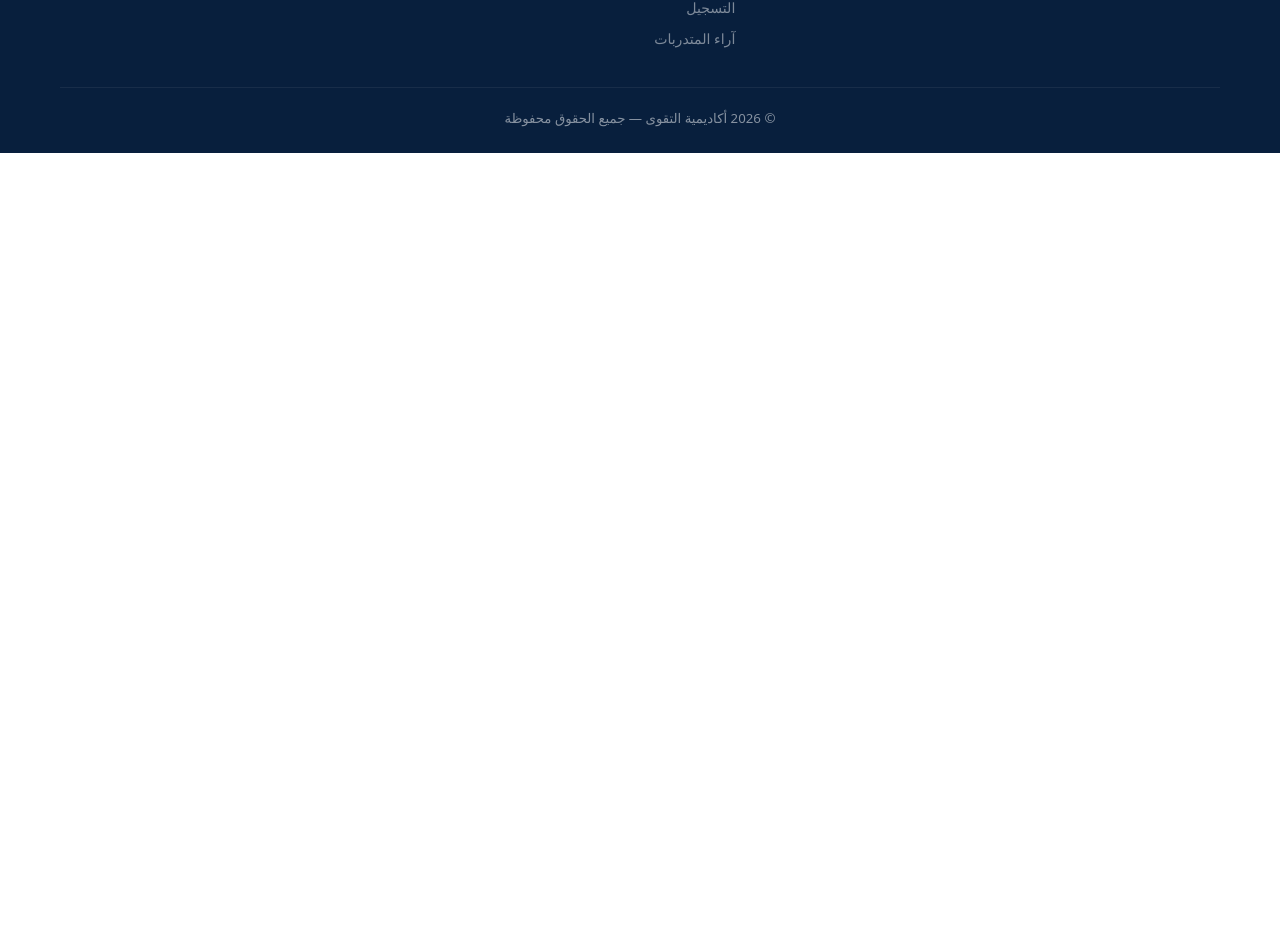
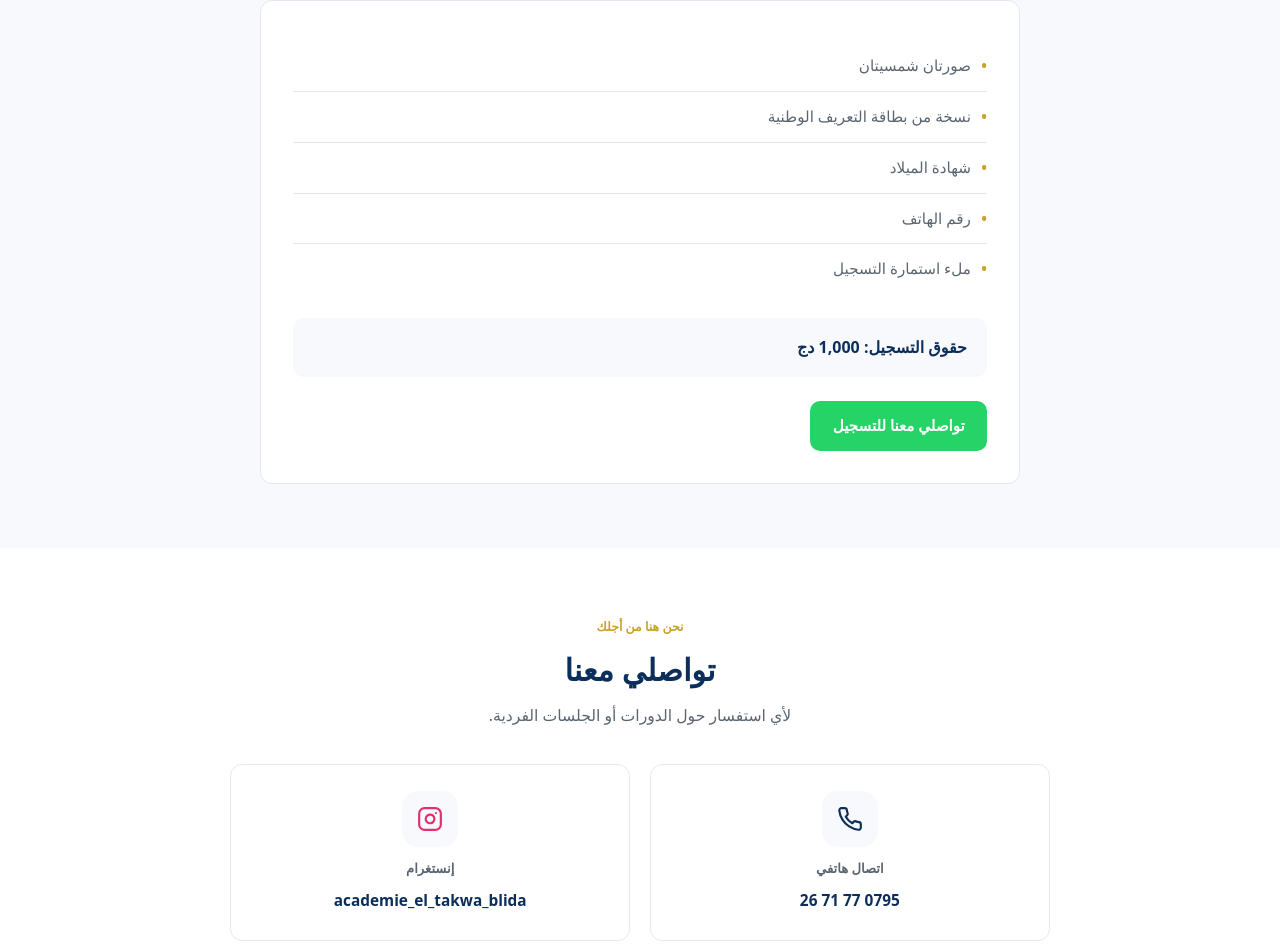
Before and after one commit to Mohammed-Zeghlache/eltakwa-academy, a React (Vite) app: page / in a window 1280 px wide. Shown: the part 9053-10005 px from the top of the page. Before the commit the page ends 9206 px from the top, so only its background shows below. Built offline with nearby package versions, Linux system fonts and the light colour scheme.

Commit message:
Update Home.jsx

```diff
--- a/src/pages/Home.jsx
+++ b/src/pages/Home.jsx
@@ -1,4 +1,4 @@
-import { Link } from "react-router-dom";
+import { Link, useParams } from "react-router-dom";
 import { useLanguage } from "../hooks/useLanguage.jsx";
 import NewsCard from "../components/NewsCard.jsx";
 import CourseCard from "../components/CourseCard.jsx";
@@ -14,6 +14,8 @@ import { TESTIMONIALS } from "../data/testimonials.js";
 
 export default function Home() {
   const { t, lang } = useLanguage();
+  const { category } = useParams();
+  const activeCategory = category || "all";
 
   const heroTitleHtml =
     lang === "ar"
@@ -26,7 +28,7 @@ export default function Home() {
   return (
     <>
       {/* HERO */}
-      <section className="hero">
+      <section className="hero" id="home">
         <div className="container">
           <div className="hero-content">
             <div className="hero-badge">
@@ -160,14 +162,17 @@ export default function Home() {
               <Link
                 key={f.id}
                 to={f.id === "all" ? "/courses" : `/courses/${f.id}`}
-                className={`tab-btn${f.id === "all" ? " active" : ""}`}
+                className={`tab-btn${activeCategory === f.id ? " active" : ""}`}
               >
                 {f.label}
               </Link>
             ))}
           </div>
           <div className="card-grid">
-            {COURSES.filter((c) => c.category !== "support").map((c) => (
+            {COURSES.filter((c) => {
+              if (activeCategory === "all") return c.category !== "support";
+              return c.category === activeCategory;
+            }).map((c) => (
               <CourseCard key={c.slug} course={c} />
             ))}
           </div>
@@ -204,7 +209,11 @@ export default function Home() {
               </div>
             </div>
           </div>
-          <div className="card-grid" style={{ marginTop: "1.75rem" }}>
+          <div
+            className="card-grid"
+            id="sessions-grid"
+            style={{ marginTop: "1.75rem", scrollMarginTop: "80px" }}
+          >
             {SESSIONS.map((s) => (
               <SessionCard key={s.slug} session={s} />
             ))}
@@ -227,6 +236,89 @@ export default function Home() {
           </div>
         </div>
       </section>
+
+      {/* REGISTRATION */}
+      <section id="registration" className="section-alt">
+        <div className="container">
+          <div className="section-head center">
+            <span className="section-kicker">{t.regKicker}</span>
+            <h2>{t.regTitle}</h2>
+            <p>{t.regLead}</p>
+          </div>
+          <div className="reg-panel">
+            <ul className="reg-list">
+              {t.regDocs.map((d, i) => (
+                <li key={i}>
+                  <span>{d}</span>
+                </li>
+              ))}
+            </ul>
+            <div className="reg-fee">{t.regFee}</div>
+            <a
+              className="btn btn-whatsapp"
+              target="_blank"
+              rel="noopener noreferrer"
+              href={`https://wa.me/213795777126?text=${encodeURIComponent(
+                t.waMsgRegistration
+              )}`}
+            >
+              {t.regCta}
+            </a>
+          </div>
+        </div>
+      </section>
+
+      {/* CONTACT */}
+      <section id="contact">
+        <div className="container">
+          <div className="section-head center">
+            <span className="section-kicker">{t.contactKicker}</span>
+            <h2>{t.contactTitle}</h2>
+            <p>{t.contactLead}</p>
+          </div>
+          <div className="contact-simple">
+            <a className="contact-card" href="tel:+213795777126">
+              <span className="ic phone">
+                <svg
+                  viewBox="0 0 24 24"
+                  fill="none"
+                  stroke="currentColor"
+                  strokeWidth="2"
+                  strokeLinecap="round"
+                  strokeLinejoin="round"
+                >
+                  <path d="M22 16.92v3a2 2 0 0 1-2.18 2 19.79 19.79 0 0 1-8.63-3.07 19.5 19.5 0 0 1-6-6 19.79 19.79 0 0 1-3.07-8.67A2 2 0 0 1 4.11 2h3a2 2 0 0 1 2 1.72 12.84 12.84 0 0 0 .7 2.81 2 2 0 0 1-.45 2.11L8.09 9.91a16 16 0 0 0 6 6l1.27-1.27a2 2 0 0 1 2.11-.45 12.84 12.84 0 0 0 2.81.7A2 2 0 0 1 22 16.92z" />
+                </svg>
+              </span>
+              <b>{t.contactPhoneL}</b>
+              <span className="value">0795 77 71 26</span>
+            </a>
+            <a
+              className="contact-card"
+              href="https://www.instagram.com/academie_el_takwa_blida/"
+              target="_blank"
+              rel="noopener noreferrer"
+            >
+              <span className="ic instagram">
+                <svg
+                  viewBox="0 0 24 24"
+                  fill="none"
+                  stroke="currentColor"
+                  strokeWidth="2"
+                  strokeLinecap="round"
+                  strokeLinejoin="round"
+                >
+                  <rect x="2" y="2" width="20" height="20" rx="5" ry="5" />
+                  <path d="M16 11.37A4 4 0 1 1 12.63 8 4 4 0 0 1 16 11.37z" />
+                  <line x1="17.5" y1="6.5" x2="17.51" y2="6.5" />
+                </svg>
+              </span>
+              <b>{t.contactInstaL}</b>
+              <span className="value">academie_el_takwa_blida</span>
+            </a>
+          </div>
+        </div>
+      </section>
     </>
   );
 }
```
